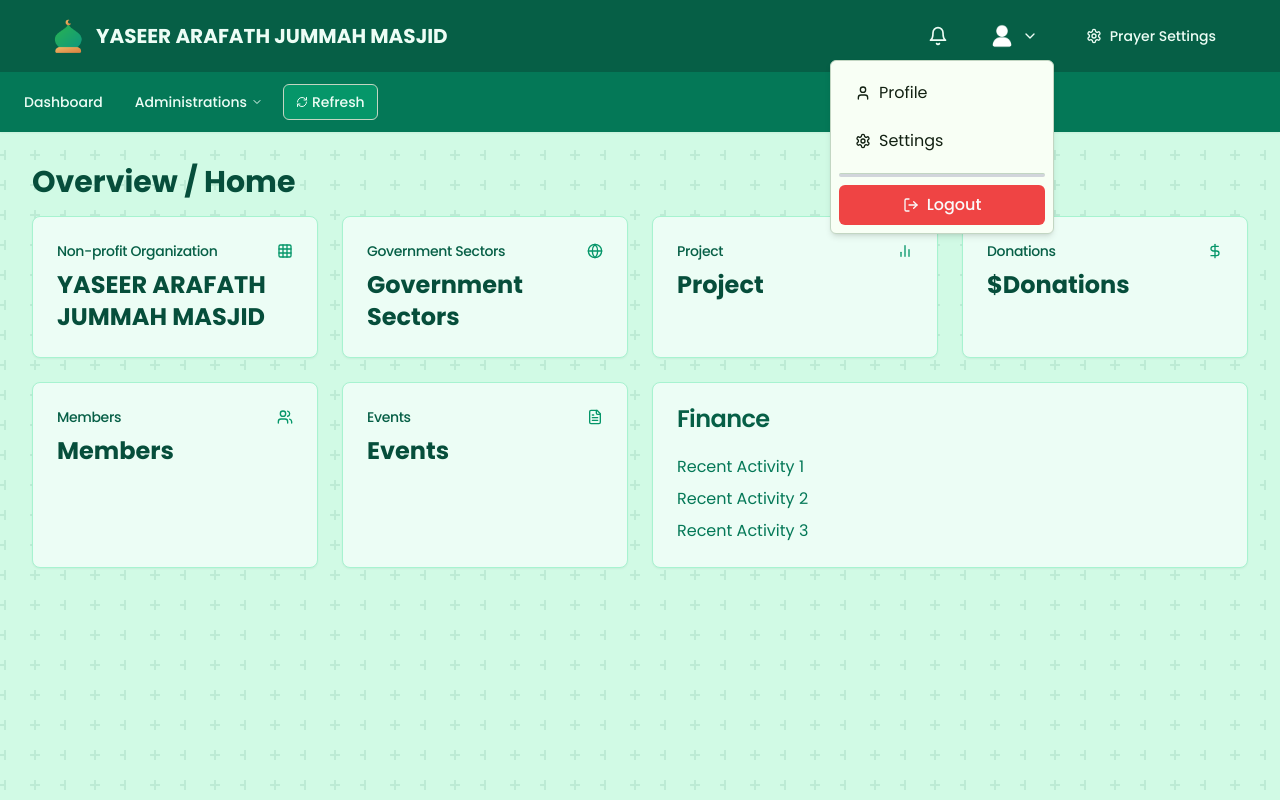
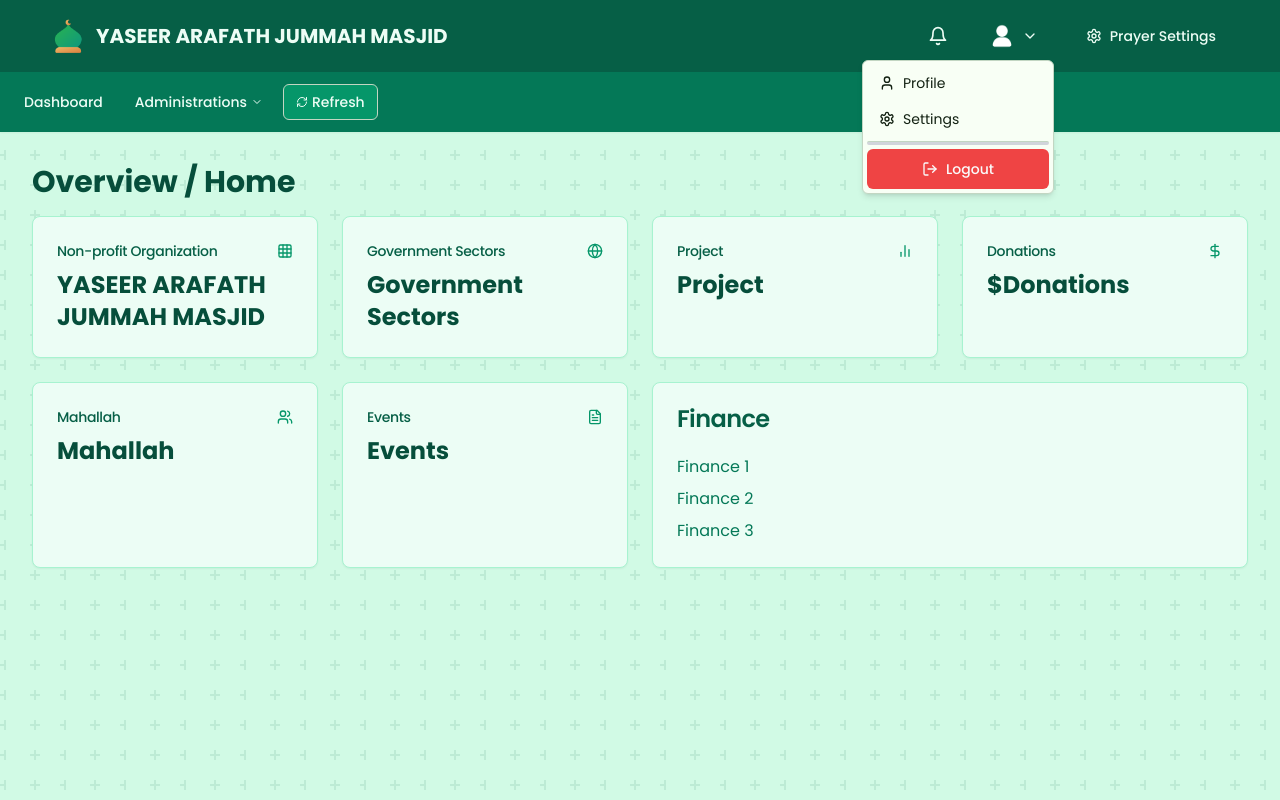
Before and after one commit to adhhamdev/masjid-os, a Next.js app: page /admin/protected/dashboard in a window 1280 px wide. Both pictures are taken after a click on the button 1013 px from the left and 36 px from the top of the page. Built offline with nearby package versions, Linux system fonts and the light colour scheme.

Commit message:
chore: Refactor Dashboard component and update Supabase client

```diff
--- a/app/admin/(auth-pages)/sign-in/page.tsx
+++ b/app/admin/(auth-pages)/sign-in/page.tsx
@@ -5,6 +5,7 @@ import { FormMessage, Message } from "@/components/form-message";
 import { SubmitButton } from "@/components/submit-button";
 import { Input } from "@/components/ui/input";
 import { Label } from "@/components/ui/label";
+import { LogIn } from "lucide-react";
 import Image from "next/image";
 import { useState } from "react";
 
@@ -54,6 +55,7 @@ export default function Login() {
               </div>
             </div>
             <SubmitButton className="w-full flex justify-center py-2 px-4 border border-transparent rounded-md shadow-sm text-sm font-medium text-white bg-emerald-600 hover:bg-emerald-700 focus:outline-none focus:ring-2 focus:ring-offset-2 focus:ring-emerald-500">
+              <LogIn className="mr-2 h-3 w-3" />
               Sign in
             </SubmitButton>
             {message && <FormMessage message={message} />}
--- a/app/admin/auth/callback/route.ts
+++ b/app/admin/auth/callback/route.ts
@@ -8,7 +8,10 @@ export async function GET(request: Request) {
 
   if (code) {
     const supabase = createClient();
-    await supabase.auth.exchangeCodeForSession(code);
+    const { data: { session } } = await supabase.auth.exchangeCodeForSession(code);
+    if (session) {
+      await supabase.from('users').update({ last_sign_in_at: new Date().toISOString() }).eq('id', session.user.id);
+    }
   }
 
   return NextResponse.redirect(`${origin}/admin/protected/dashboard`);
--- a/app/admin/protected/dashboard/page.tsx
+++ b/app/admin/protected/dashboard/page.tsx
@@ -6,7 +6,6 @@ export const metadata: Metadata = {
     description: 'Mosque management dashboard',
 }
 
-export default async function Dashboard() {
-
-    return <DashboardContent />
+export default function Dashboard() {
+    return <DashboardContent />;
 }
--- a/components/dashboard/DashboardHeader.tsx
+++ b/components/dashboard/DashboardHeader.tsx
@@ -1,9 +1,10 @@
-import { signOutAction } from '@/app/actions'
-import { Button } from '@/components/ui/button'
-import { DropdownMenu, DropdownMenuContent, DropdownMenuItem, DropdownMenuTrigger } from '@/components/ui/dropdown-menu'
-import { Sheet, SheetContent, SheetDescription, SheetTitle, SheetTrigger } from '@/components/ui/sheet'
-import { Bell, ChevronDown, LogOut, Menu, Settings, User } from 'lucide-react'
-import Image from 'next/image'
+"use client";
+import { LogoutButton } from '@/components/logout-button';
+import { Button } from '@/components/ui/button';
+import { DropdownMenu, DropdownMenuContent, DropdownMenuItem, DropdownMenuTrigger } from '@/components/ui/dropdown-menu';
+import { Sheet, SheetContent, SheetDescription, SheetTitle, SheetTrigger } from '@/components/ui/sheet';
+import { Bell, ChevronDown, Menu, Settings, User } from 'lucide-react';
+import Image from 'next/image';
 
 function ProfileDropdown({ isMobile = false }) {
     return (
@@ -17,7 +18,6 @@ function ProfileDropdown({ isMobile = false }) {
                             <ChevronDown className="h-4 w-4" />
                         </>
                     ) : (
-
                         <>
                             <Image className='select-none rounded-lg' src="/user.png" alt="Profile" width={24} height={24} />
                             <ChevronDown className="h-4 w-4" />
@@ -25,26 +25,17 @@ function ProfileDropdown({ isMobile = false }) {
                     )}
                 </Button>
             </DropdownMenuTrigger>
-            <DropdownMenuContent align={isMobile ? "center" : "end"} className="w-56 p-2">
-                <DropdownMenuItem className="py-3 px-4 text-base cursor-pointer hover:bg-emerald-100">
+            <DropdownMenuContent align={isMobile ? "center" : "end"} className="w-48 p-1">
+                <DropdownMenuItem className="py-2 px-3 text-sm cursor-pointer hover:bg-emerald-100">
                     <User className="mr-2 h-4 w-4" />
                     <span>Profile</span>
                 </DropdownMenuItem>
-
-
-                <DropdownMenuItem className="py-3 px-4 text-base cursor-pointer hover:bg-emerald-100">
+                <DropdownMenuItem className="py-2 px-3 text-sm cursor-pointer hover:bg-emerald-100">
                     <Settings className="mr-2 h-4 w-4" />
                     <span>Settings</span>
                 </DropdownMenuItem>
-                <hr className="my-2 h-1 bg-gray-300 rounded-full" />
-                <div>
-                    <form action={signOutAction} className="w-full">
-                        <Button variant="destructive" className="w-full flex items-center py-3 px-4 text-base cursor-pointer ">
-                            <LogOut className="mr-2 h-4 w-4" />
-                            <span>Logout</span>
-                        </Button>
-                    </form>
-                </div>
+                <hr className="my-1 h-1 bg-gray-300 rounded-full" />
+                <LogoutButton />
             </DropdownMenuContent>
         </DropdownMenu>
     )
@@ -93,10 +84,7 @@ export default function DashboardHeader() {
                             <Settings className="h-4 w-4" />
                             <span className='ml-2 hidden lg:block'>Prayer Settings</span>
                         </Button>
-
                     </nav>
-
-
                 </div>
             </div>
         </header>
--- a/components/dashboard/DashboardMain.tsx
+++ b/components/dashboard/DashboardMain.tsx
@@ -26,8 +26,8 @@ export default function DashboardMain() {
         governmentSectors: 'Government Sectors',
         projects: 'Project',
         donations: 'Donations',
-        members: 'Members',
-        recentActivities: ['Recent Activity 1', 'Recent Activity 2', 'Recent Activity 3'],
+        members: 'Mahallah',
+        finance: ['Finance 1', 'Finance 2', 'Finance 3'],
         events: 'Events',
     }
 
@@ -40,7 +40,7 @@ export default function DashboardMain() {
                     <StatCard title="Government Sectors" value={data.governmentSectors} icon={Globe} />
                     <StatCard title="Project" value={data.projects} icon={BarChart2} />
                     <StatCard title="Donations" value={`$${data.donations}`} icon={DollarSign} />
-                    <StatCard title="Members" value={data.members} icon={Users} />
+                    <StatCard title="Mahallah" value={data.members} icon={Users} />
                     <StatCard title="Events" value={data.events} icon={FileText} />
                     <Card className="md:col-span-2 bg-emerald-50 border-emerald-200">
                         <CardHeader>
@@ -48,7 +48,7 @@ export default function DashboardMain() {
                         </CardHeader>
                         <CardContent>
                             <ul className="space-y-2 text-emerald-700">
-                                {data.recentActivities.map((activity, index) => (
+                                {data.finance.map((activity, index) => (
                                     <li key={index}>{activity}</li>
                                 ))}
                             </ul>
--- /dev/null
+++ b/components/logout-button.tsx
@@ -0,0 +1,25 @@
+"use client";
+import { signOutAction } from '@/app/actions';
+import { Button } from '@/components/ui/button';
+import { LogOut } from 'lucide-react';
+import { useTransition } from 'react';
+
+export function LogoutButton() {
+    const [isPending, startTransition] = useTransition();
+
+    function handleLogout(event: React.FormEvent<HTMLFormElement>) {
+        event.preventDefault();
+        startTransition(() => {
+            signOutAction();
+        });
+    }
+
+    return (
+        <form onSubmit={handleLogout} className="w-full">
+            <Button variant="destructive" className="w-full flex items-center py-2 px-3 text-sm cursor-pointer" disabled={isPending}>
+                <LogOut className="mr-2 h-4 w-4" />
+                <span>{isPending ? 'Logging out...' : 'Logout'}</span>
+            </Button>
+        </form>
+    );
+}
--- a/components/submit-button.tsx
+++ b/components/submit-button.tsx
@@ -1,6 +1,7 @@
 "use client";
 
 import { Button } from "@/components/ui/button";
+import { Loader2 } from "lucide-react";
 import { type ComponentProps } from "react";
 import { useFormStatus } from "react-dom";
 
@@ -16,8 +17,15 @@ export function SubmitButton({
     const { pending } = useFormStatus();
 
     return (
-        <Button type="submit" aria-disabled={pending} {...props}>
-            {pending ? pendingText : children}
+        <Button type="submit" disabled={pending} aria-disabled={pending} {...props}>
+            {pending ? (
+                <>
+                    <Loader2 className="mr-2 h-3 w-3 animate-spin" />
+                    {pendingText}
+                </>
+            ) : (
+                children
+            )}
         </Button>
     );
 }
--- a/utils/supabase/server.ts
+++ b/utils/supabase/server.ts
@@ -9,18 +9,14 @@ export const createClient = () => {
     process.env.NEXT_PUBLIC_SUPABASE_ANON_KEY!,
     {
       cookies: {
-        getAll() {
-          return cookieStore.getAll();
-        },
-        setAll(cookiesToSet) {
+        getAll: () => cookieStore.getAll(),
+        setAll: (cookiesToSet) => {
           try {
             cookiesToSet.forEach(({ name, value, options }) => {
               cookieStore.set(name, value, options);
             });
           } catch (error) {
-            // The `set` method was called from a Server Component.
-            // This can be ignored if you have middleware refreshing
-            // user sessions.
+            // Ignore errors from Server Components
           }
         },
       },
```
Also changed, not shown: middleware.ts (+20 -16 lines).
